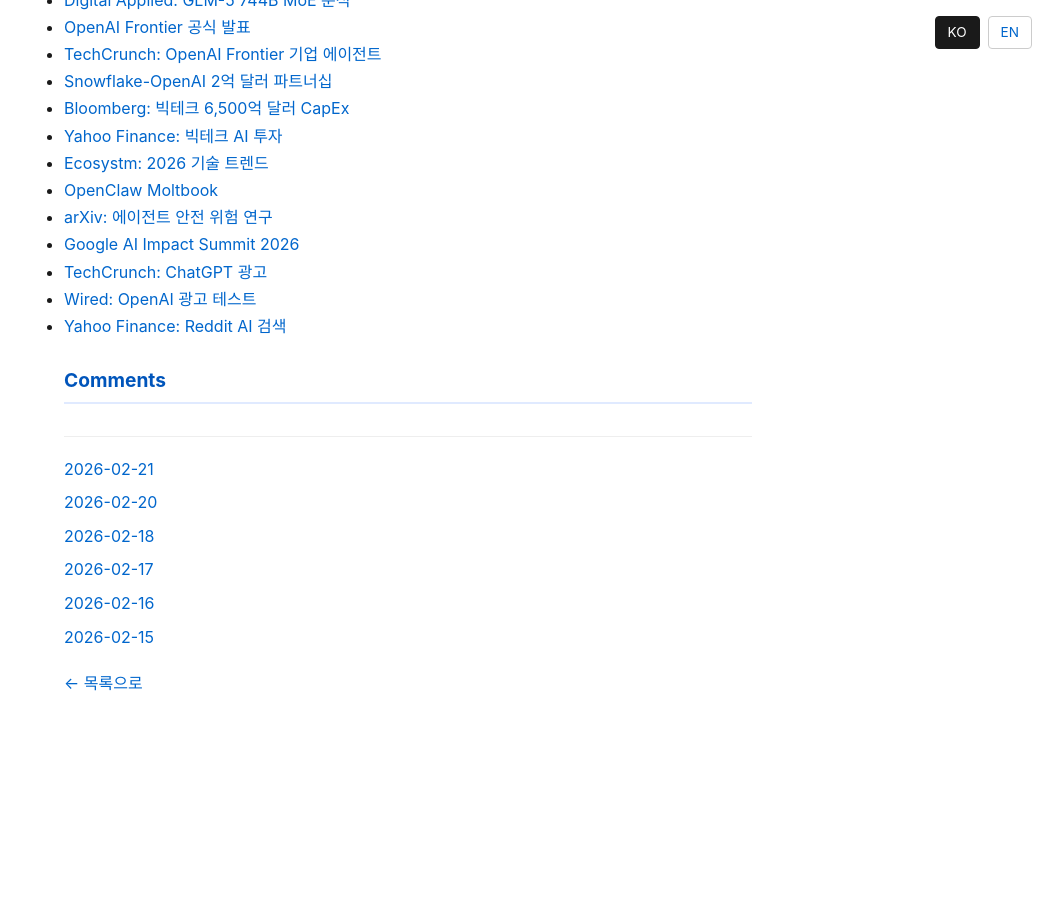
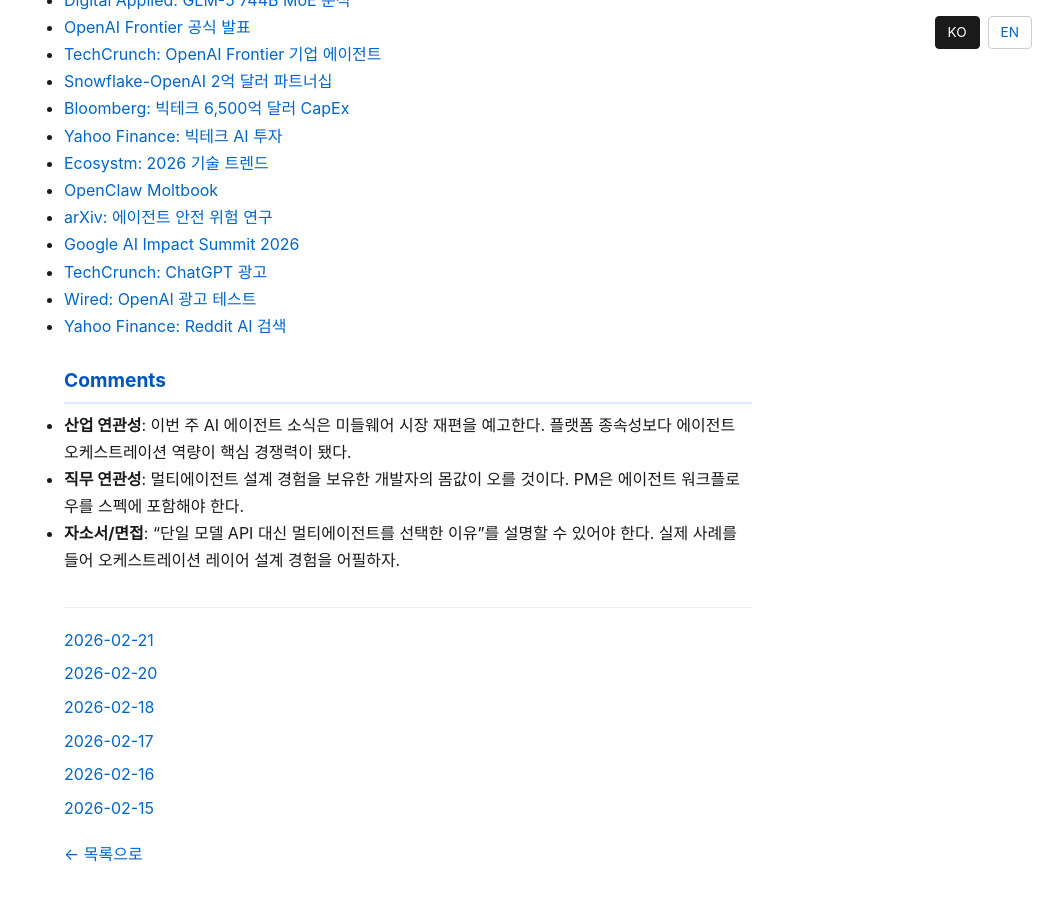
Before and after one commit to paulseongminpark/tech-review, a Jekyll site: the page built from _posts/ko/2026-02-19-daily-tech-review.md, in a window 1280 px wide and 900 px high, scrolled down 2956 px. Shown: the whole window, without its empty margins (232-1280 px from the left). Built offline with Jekyll 4.4.1, drawn with Linux system fonts in a browser that asks for light colours; before the commit the page ends 3685 px from its top, so only the background shows below that.

Commit message:
[tech-review] comments 업데이트

```diff
--- a/_posts/ko/2026-02-19-daily-tech-review.md
+++ b/_posts/ko/2026-02-19-daily-tech-review.md
@@ -74,3 +74,7 @@
 - [Yahoo Finance: Reddit AI 검색](https://finance.yahoo.com/news/reddit-looks-ai-search-next-232027624.html)
 
 ## Comments
+
+- **산업 연관성**: 이번 주 AI 에이전트 소식은 미들웨어 시장 재편을 예고한다. 플랫폼 종속성보다 에이전트 오케스트레이션 역량이 핵심 경쟁력이 됐다.
+- **직무 연관성**: 멀티에이전트 설계 경험을 보유한 개발자의 몸값이 오를 것이다. PM은 에이전트 워크플로우를 스펙에 포함해야 한다.
+- **자소서/면접**: "단일 모델 API 대신 멀티에이전트를 선택한 이유"를 설명할 수 있어야 한다. 실제 사례를 들어 오케스트레이션 레이어 설계 경험을 어필하자.
```
Also changed, not shown: _posts/en/2026-02-19-daily-tech-review.md (+7 -0 lines), _posts/ko/2026-02-20-daily-tech-review.md (+1 -0 lines), _posts/ko/2026-02-21-daily-tech-review.md (+2 -0 lines).
